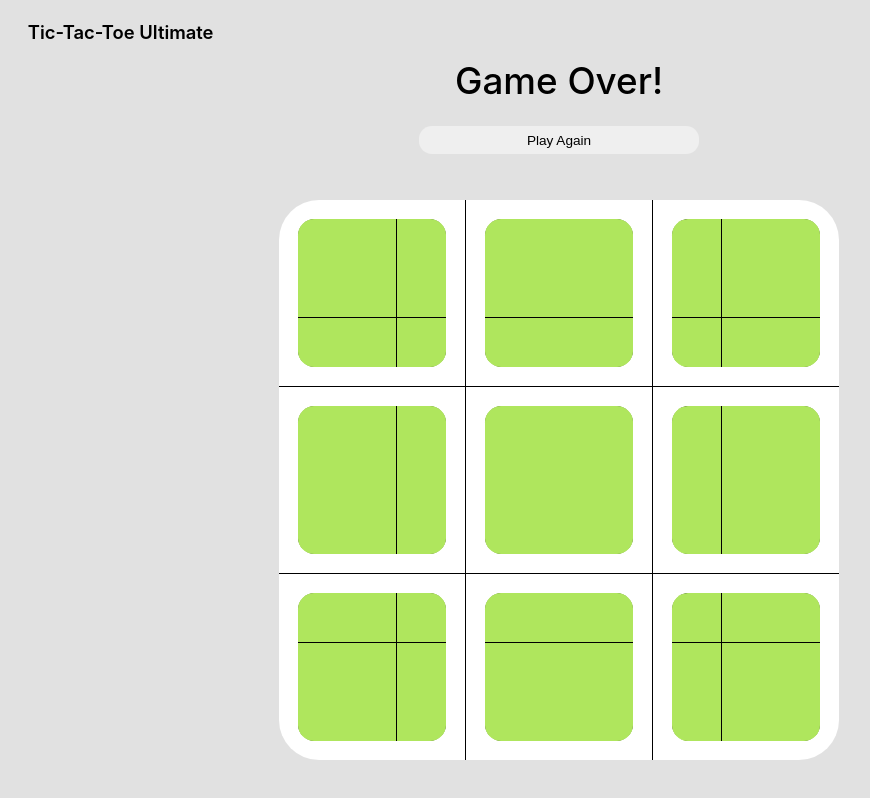
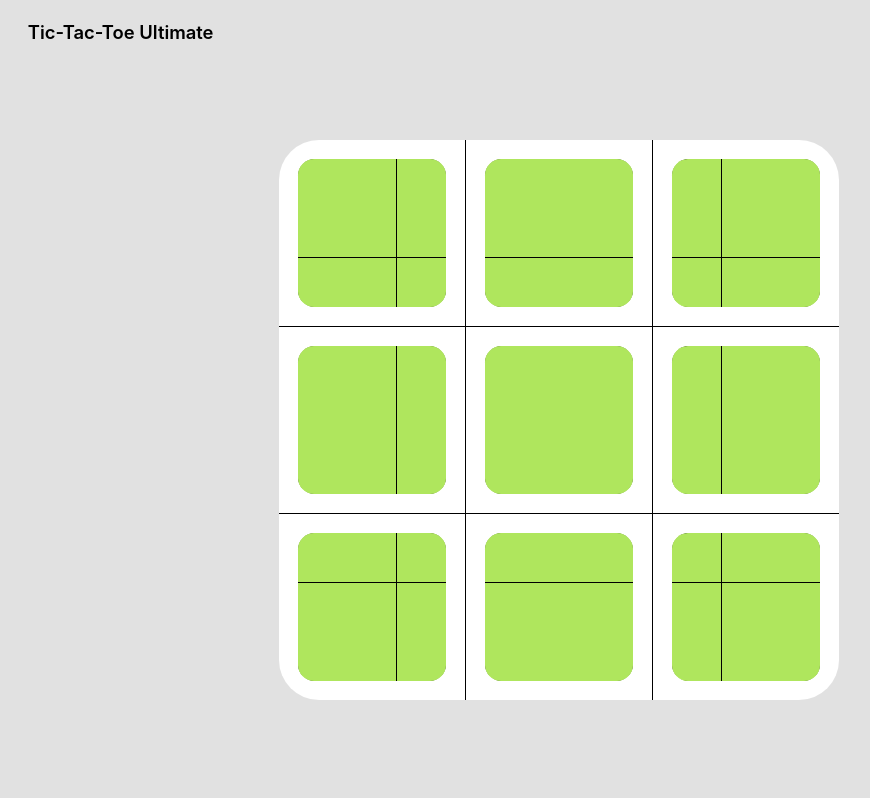
Before and after one commit to NikSlav7/Tic-Tac-Toe-ultimate, a React (Create React App) app: page / in a window 1280 px wide. Shown: the whole page, without its empty margins (81-951 px from the left). Built offline with nearby package versions, Linux system fonts and the light colour scheme.

Commit message:
edited game over banner

```diff
--- a/src/css/MainPage.css
+++ b/src/css/MainPage.css
@@ -9,6 +9,7 @@
     justify-content: center;
 }
 .main-page-winner-container{
+    max-height: 0vh;
     width: 70vh;
     height: 15vh;
     margin-bottom: 5vh;
```
